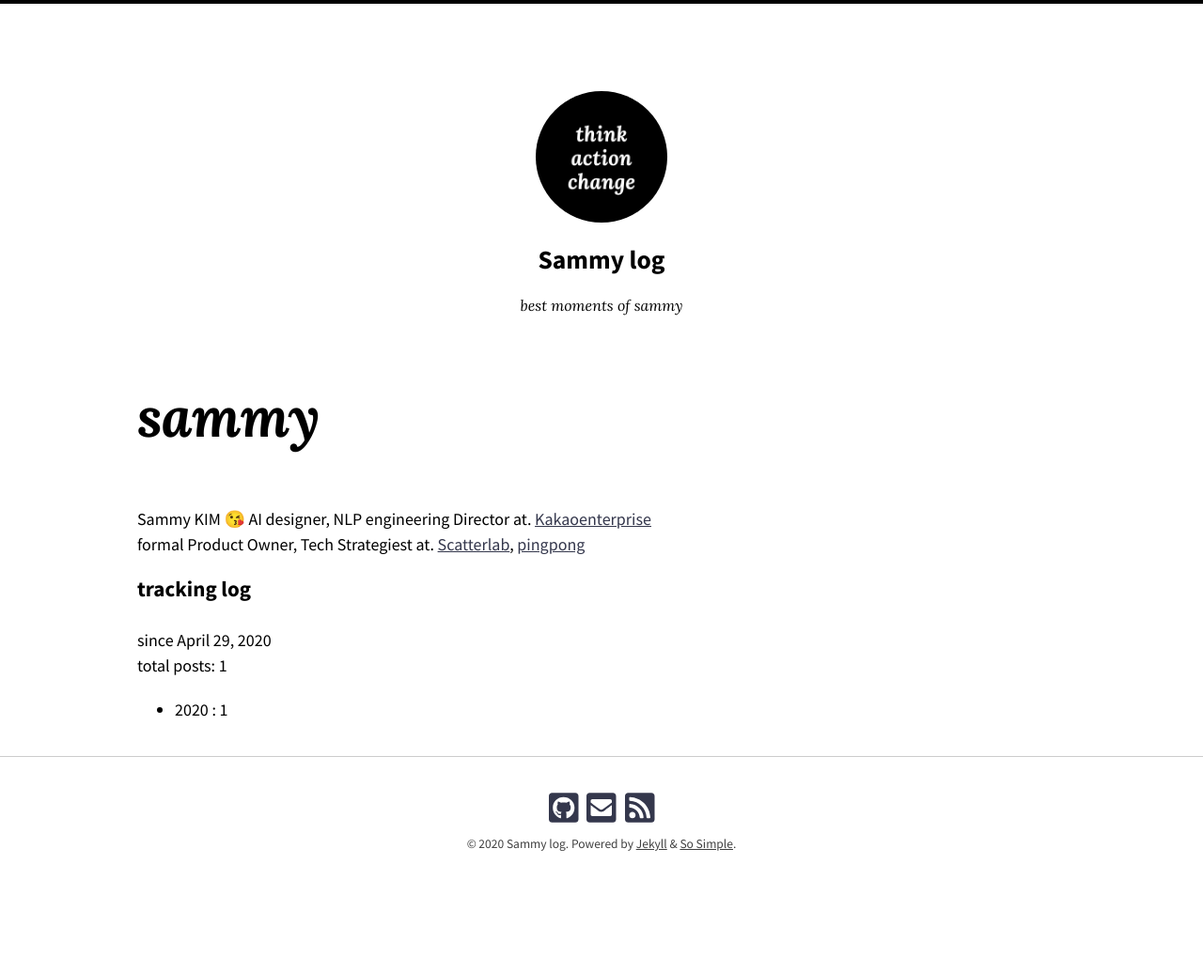
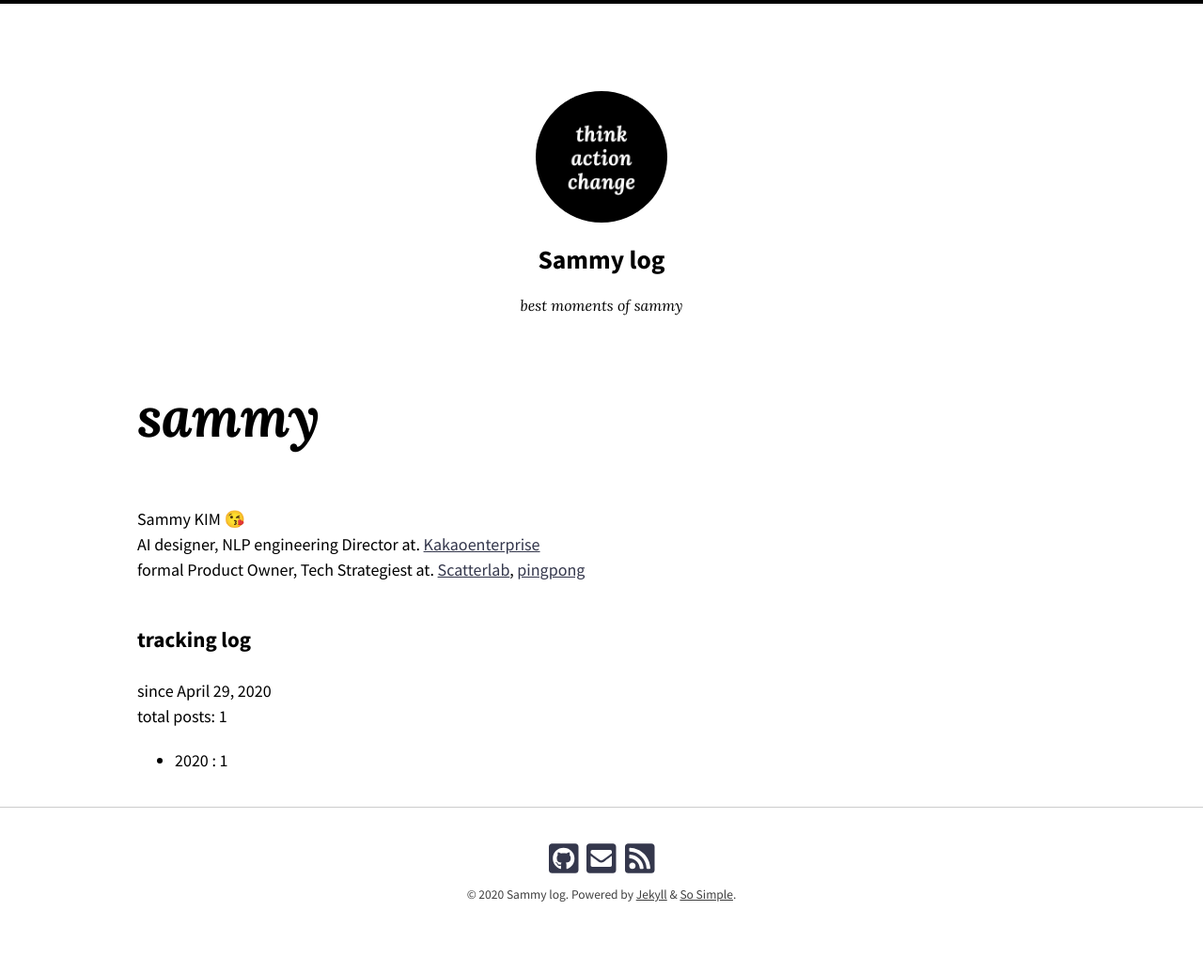
Before and after one commit to ssammykim/ssammykim.github.io, a Jekyll site: the page built from sammy.md, in a window 1280 px wide. Shown: the whole page at 94% size. Built offline with Jekyll 4.4.1, drawn with Linux system fonts in a browser that asks for light colours; nearby versions of some CDN libraries; emoji names are drawn with the system emoji font; some web fonts are replaced; before the commit the page ends 981 px from its top, so only the background shows below that.

Commit message:
Update sammy.md

```diff
--- a/sammy.md
+++ b/sammy.md
@@ -3,11 +3,11 @@ layout: page
 title: sammy
 permalink: /sammy/
 ---
-<p>
-  Sammy KIM :kissing_heart:
-  AI designer, NLP engineering Director at. <a href="https://www.kakaoenterprise.com" target="_blank">Kakaoenterprise</a><br>
-  formal Product Owner, Tech Strategiest at. <a href="https://scatterlab.co.kr" target="_blank">Scatterlab</a>, <a href="https://pingpong.us" target="_blank">pingpong</a><br>
-</p>
+
+Sammy KIM :kissing_heart:<br>
+AI designer, NLP engineering Director at. <a href="https://www.kakaoenterprise.com" target="_blank">Kakaoenterprise</a><br>
+formal Product Owner, Tech Strategiest at. <a href="https://scatterlab.co.kr" target="_blank">Scatterlab</a>, <a href="https://pingpong.us" target="_blank">pingpong</a><br><br>
+
 
 ### tracking log
 since April 29, 2020
```
